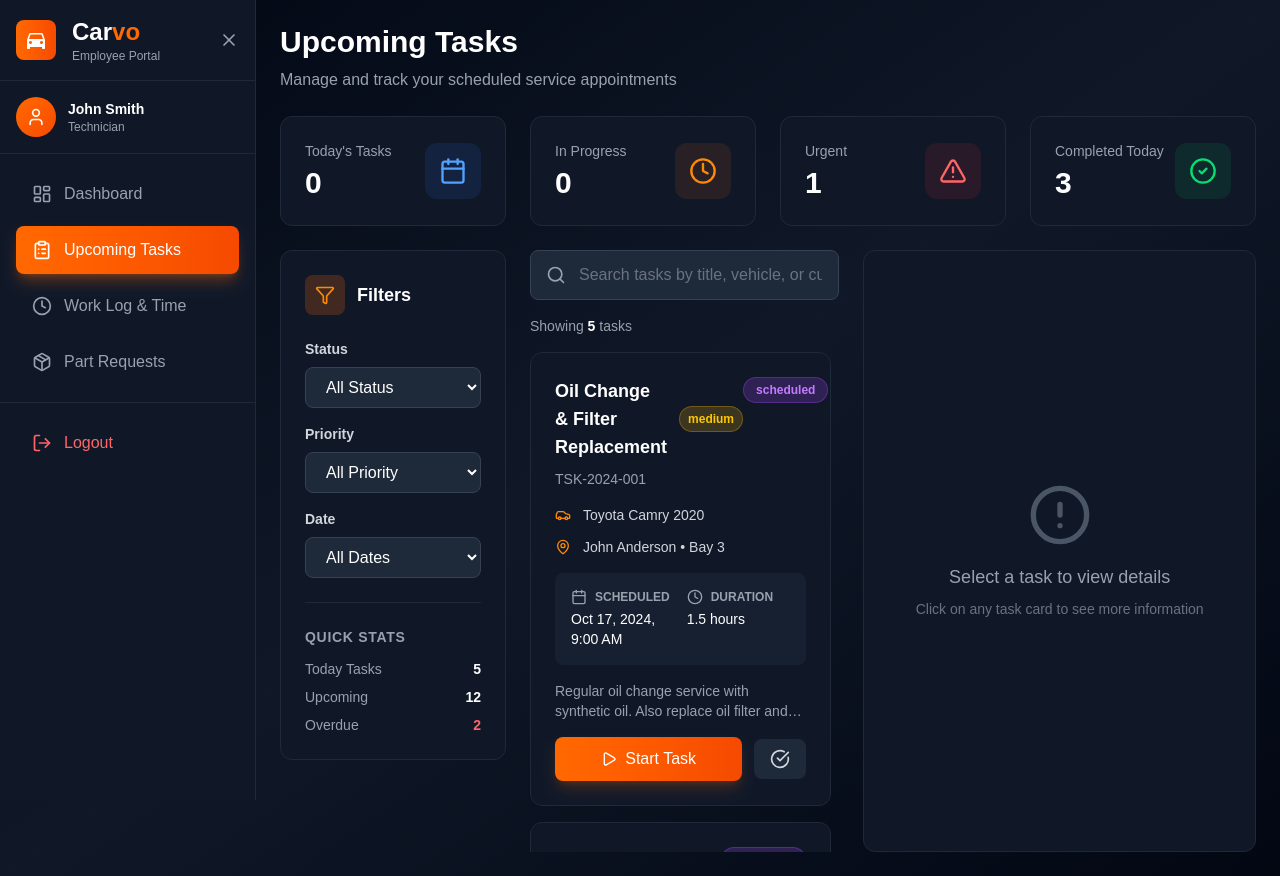
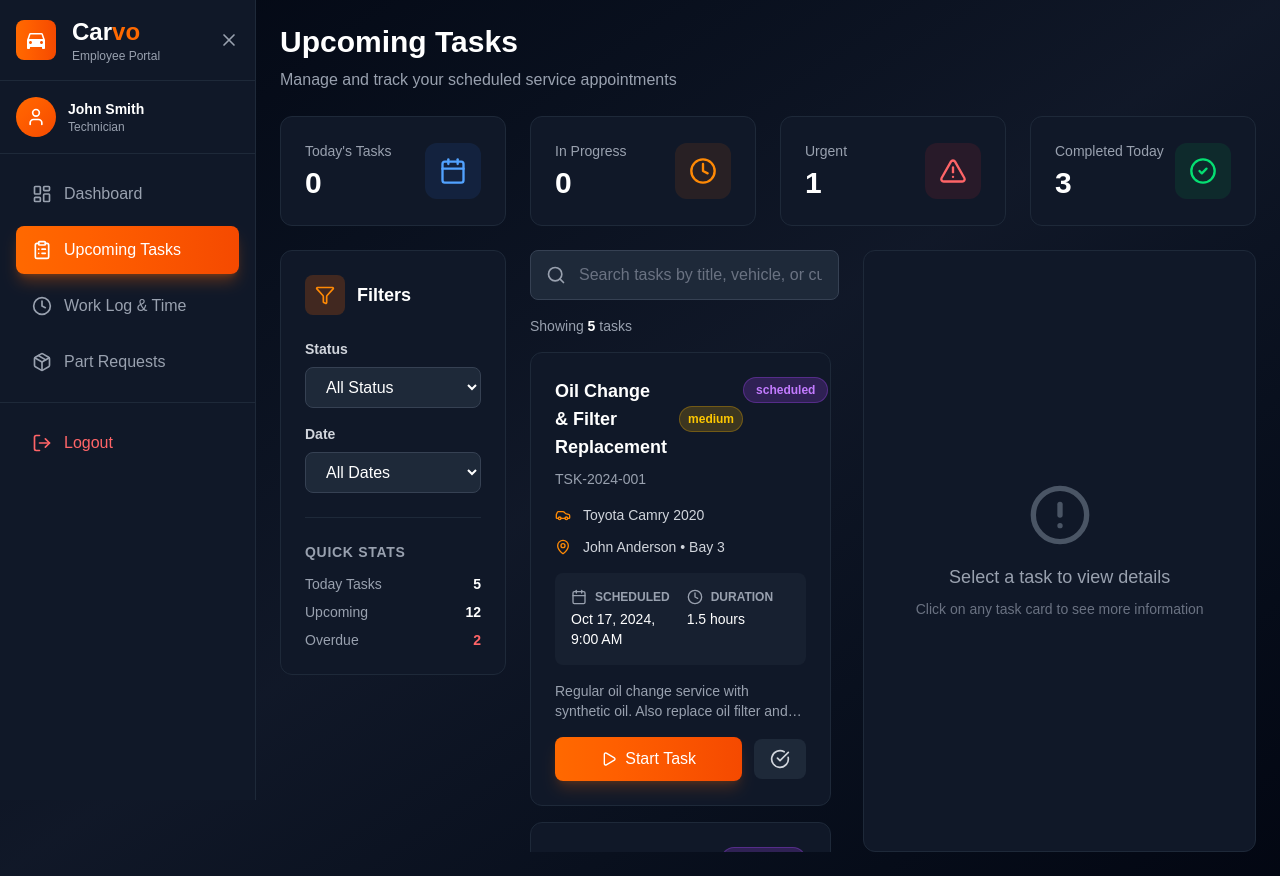
Before and after one commit to ravndu-dlshan/asms-frontend, a Next.js app: page /employee/upcoming-tasks in a window 1280 px wide. Built offline with nearby package versions, Linux system fonts and the light colour scheme.

Commit message:
remove the filtering option filtered by priority in the  employee portal-upcoming tasks

```diff
--- a/src/app/employee/upcoming-tasks/components/TaskFilterPanel.tsx
+++ b/src/app/employee/upcoming-tasks/components/TaskFilterPanel.tsx
@@ -5,7 +5,6 @@ import { Filter, X } from 'lucide-react';
 interface TaskFilterPanelProps {
   filters: {
     status: string;
-    priority: string;
     date: string;
   };
   onFilterChange: (key: string, value: string) => void;
@@ -13,7 +12,7 @@ interface TaskFilterPanelProps {
 }
 
 export default function TaskFilterPanel({ filters, onFilterChange, onClearFilters }: TaskFilterPanelProps) {
-  const hasActiveFilters = filters.status !== 'all' || filters.priority !== 'all' || filters.date !== 'all';
+  const hasActiveFilters = filters.status !== 'all' || filters.date !== 'all';
 
   return (
     <div className="bg-gray-900 rounded-xl p-6 border border-gray-800">
@@ -51,20 +50,7 @@ export default function TaskFilterPanel({ filters, onFilterChange, onClearFilter
           </select>
         </div>
 
-        <div>
-          <label className="block text-sm font-semibold text-gray-300 mb-2">Priority</label>
-          <select
-            value={filters.priority}
-            onChange={(e) => onFilterChange('priority', e.target.value)}
-            className="w-full bg-gray-800 border border-gray-700 rounded-lg px-4 py-2.5 text-white focus:outline-none focus:border-orange-500 focus:ring-2 focus:ring-orange-500/20 transition-all"
-          >
-            <option value="all">All Priority</option>
-            <option value="low">Low</option>
-            <option value="medium">Medium</option>
-            <option value="high">High</option>
-            <option value="urgent">Urgent</option>
-          </select>
-        </div>
+        {/* Priority filter removed per request */}
 
         <div>
           <label className="block text-sm font-semibold text-gray-300 mb-2">Date</label>
--- a/src/app/employee/upcoming-tasks/components/TaskList.tsx
+++ b/src/app/employee/upcoming-tasks/components/TaskList.tsx
@@ -11,7 +11,6 @@ interface TaskListProps {
   selectedTask: Task | null;
   filters: {
     status: string;
-    priority: string;
     date: string;
   };
 }
@@ -26,7 +25,6 @@ export default function TaskList({ tasks, onTaskSelect, selectedTask, filters }:
       task.customerName.toLowerCase().includes(searchTerm.toLowerCase());
 
     const matchesStatus = filters.status === 'all' || task.status === filters.status;
-    const matchesPriority = filters.priority === 'all' || task.priority === filters.priority;
 
     let matchesDate = true;
     if (filters.date !== 'all') {
@@ -51,7 +49,7 @@ export default function TaskList({ tasks, onTaskSelect, selectedTask, filters }:
       }
     }
 
-    return matchesSearch && matchesStatus && matchesPriority && matchesDate;
+  return matchesSearch && matchesStatus && matchesDate;
   });
 
   return (
--- a/src/app/employee/upcoming-tasks/page.tsx
+++ b/src/app/employee/upcoming-tasks/page.tsx
@@ -11,7 +11,6 @@ export default function UpcomingTasksPage() {
   const [selectedTask, setSelectedTask] = useState<Task | null>(null);
   const [filters, setFilters] = useState({
     status: 'all',
-    priority: 'all',
     date: 'all'
   });
   const tasks = [
@@ -105,7 +104,6 @@ export default function UpcomingTasksPage() {
   const handleClearFilters = () => {
     setFilters({
       status: 'all',
-      priority: 'all',
       date: 'all'
     });
   };
```
